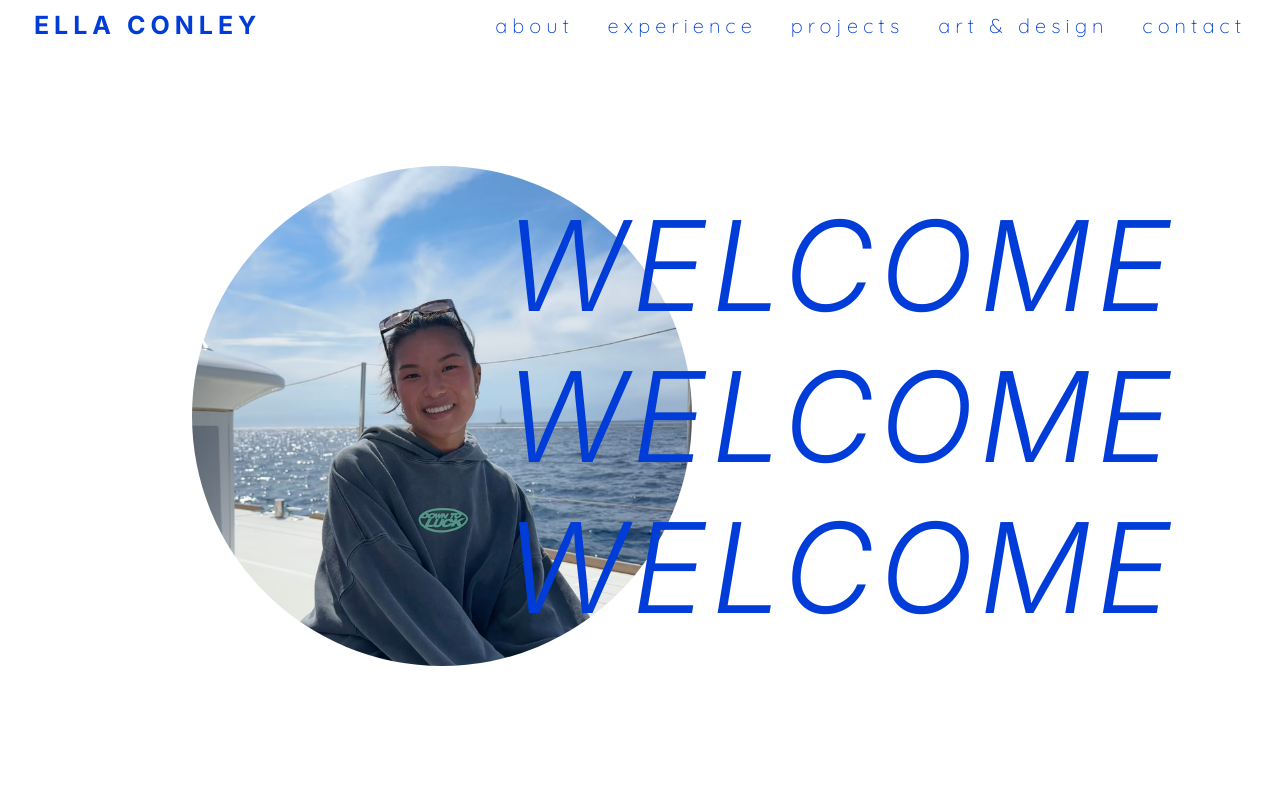
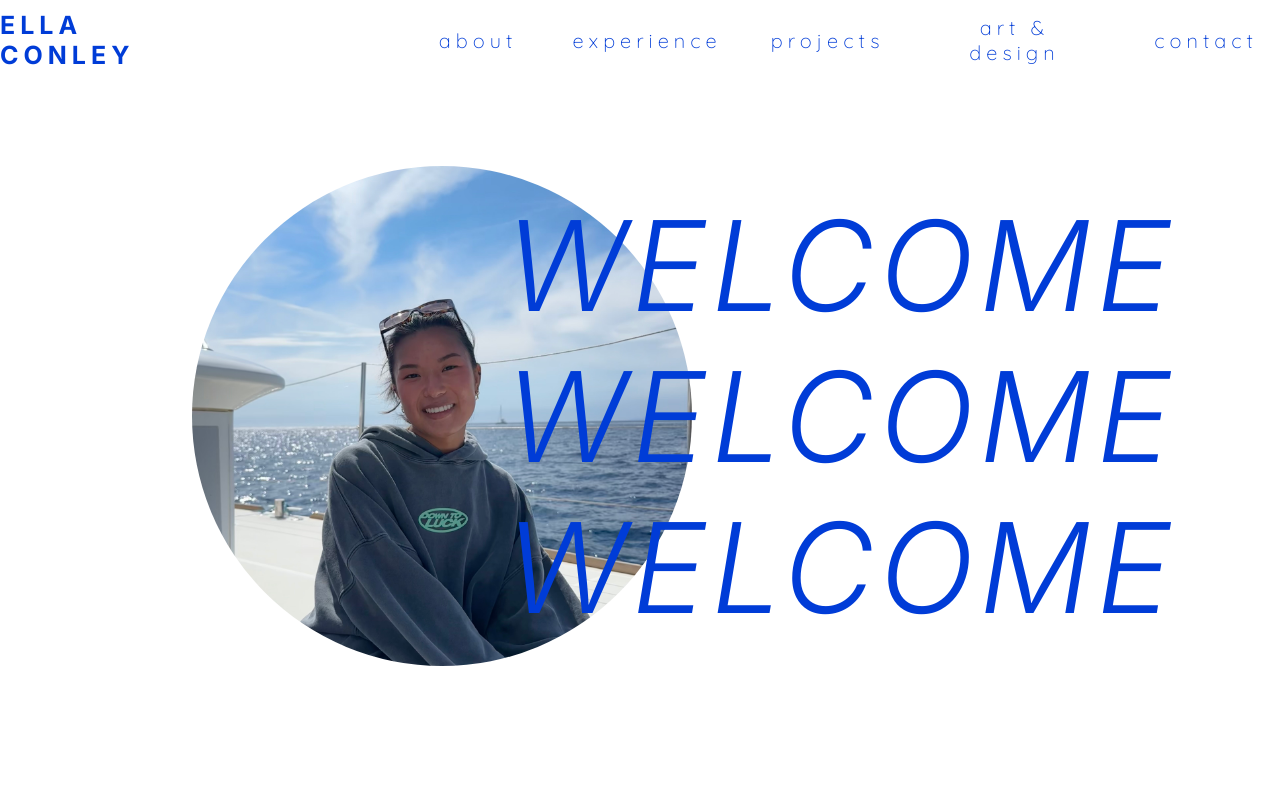
Before and after one commit to eg-conley/egconley, a React (Create React App) app: page / in a window 1280 px wide. Shown: the top 800 px of the page. Built offline with nearby package versions, Linux system fonts and the light colour scheme; a web font is replaced by a local one.

Commit message:
deploy edits

```diff
--- a/src/components/art/Art.js
+++ b/src/components/art/Art.js
@@ -19,23 +19,23 @@ const Art = () => {
 
             <div className="art_container">
                 <div className="art_item">
-                    <Link to="/moreart"><img alt="art project image" src={Takeout}/></Link>
+                    <Link to="/moreart"><img alt="art project" src={Takeout}/></Link>
                 </div>
 
                 <div className="art_item">
-                    <Link to="/moreart"><img alt="art project image"src={Mosaic}/></Link>
+                    <Link to="/moreart"><img alt="art project"src={Mosaic}/></Link>
                 </div>
 
                 <div className="art_item">
-                    <Link to="/moreart"><img alt="art project image"src = {Hand}/></Link>
+                    <Link to="/moreart"><img alt="art project"src = {Hand}/></Link>
                 </div>
 
                 <div className="art_item">
-                    <Link to="/moreart"><img alt="art project image" className="still" src={Still}/></Link>
+                    <Link to="/moreart"><img alt="art project" className="still" src={Still}/></Link>
                 </div>
 
                 <div className="art_item">
-                    <Link to="/moreart"><img alt="art project image" src={Ocean}/></Link>
+                    <Link to="/moreart"><img alt="art project" src={Ocean}/></Link>
                 </div>
 
                 <div className="art_item">
--- a/src/components/nav/Nav.js
+++ b/src/components/nav/Nav.js
@@ -1,5 +1,6 @@
 import React from 'react'
 import './nav.css'
+import Button from '../Button'
 
 const handleClickScroll = (id) => {
     const element = document.getElementById(id);
@@ -13,11 +14,11 @@ const Nav = () => {
         <div className='navbar'>
 
             <h1>ELLA CONLEY</h1>
-            <a onClick={() => handleClickScroll('about_section')}>about</a>
-            <a onClick={() => handleClickScroll("experience_section")}>experience</a>
-            <a onClick={() => handleClickScroll("projects_section")}>projects</a>
-            <a onClick={() => handleClickScroll("art_section")}>art & design</a>
-            <a onClick={() => handleClickScroll("contact_section")}>contact</a>
+            <Button onClick={() => handleClickScroll('about_section')}>about</Button>
+            <Button onClick={() => handleClickScroll("experience_section")}>experience</Button>
+            <Button onClick={() => handleClickScroll("projects_section")}>projects</Button>
+            <Button onClick={() => handleClickScroll("art_section")}>art & design</Button>
+            <Button onClick={() => handleClickScroll("contact_section")}>contact</Button>
 
         </div>
     )
--- a/src/components/nav/nav.css
+++ b/src/components/nav/nav.css
@@ -17,15 +17,13 @@
     padding-right: 200px;
 }
 
-.navbar a {
+.navbar Button {
     color: #003Cd7;
-    font-family: "Quicksand";
     font-size: 20px;
-    font-weight: 300;
-    letter-spacing: 5px;
-    text-decoration: none;
+    background-color: #ffffff00;
+    border-radius: 10px;
+    border: 1px solid #ffffff00;
+    &:hover {
+        text-decoration: underline;
+    }
 }
-
-.navbar a:hover {
-    text-decoration: underline;
-}
```
